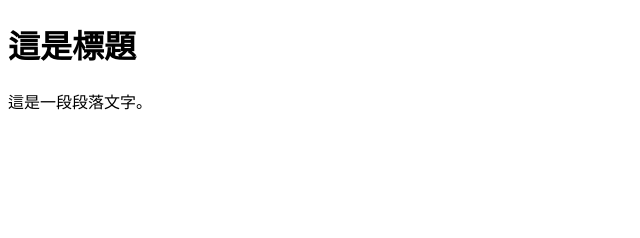
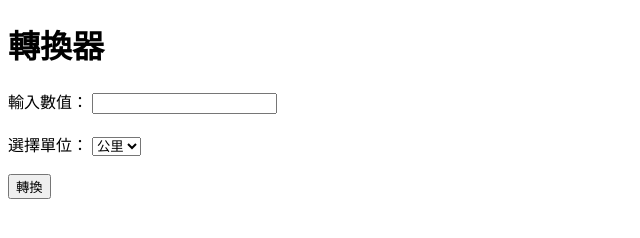
Before and after one commit to tenghongzou/page, a plain HTML site: page index.html in a window 1280 px wide. Shown: the whole page, without its empty margins (0-640 px from the left). Drawn offline with Linux system fonts and the light colour scheme.

Commit message:
change to transform

```diff
--- a/index.html
+++ b/index.html
@@ -1,10 +1,22 @@
 <!DOCTYPE html>
 <html>
 <head>
-  <title>我的第一個HTML頁面</title>
+  <title>我的轉換表單</title>
 </head>
 <body>
-  <h1>這是標題</h1>
-  <p>這是一段段落文字。</p>
+  <h1>轉換器</h1>
+  <form action="#">
+    <label for="input">輸入數值：</label>
+    <input type="text" id="input" name="input">
+    <br><br>
+    <label for="unit">選擇單位：</label>
+    <select id="unit" name="unit">
+      <option value="km">公里</option>
+      <option value="m">米</option>
+      <option value="cm">厘米</option>
+    </select>
+    <br><br>
+    <input type="submit" value="轉換">
+  </form>
 </body>
 </html>
```
